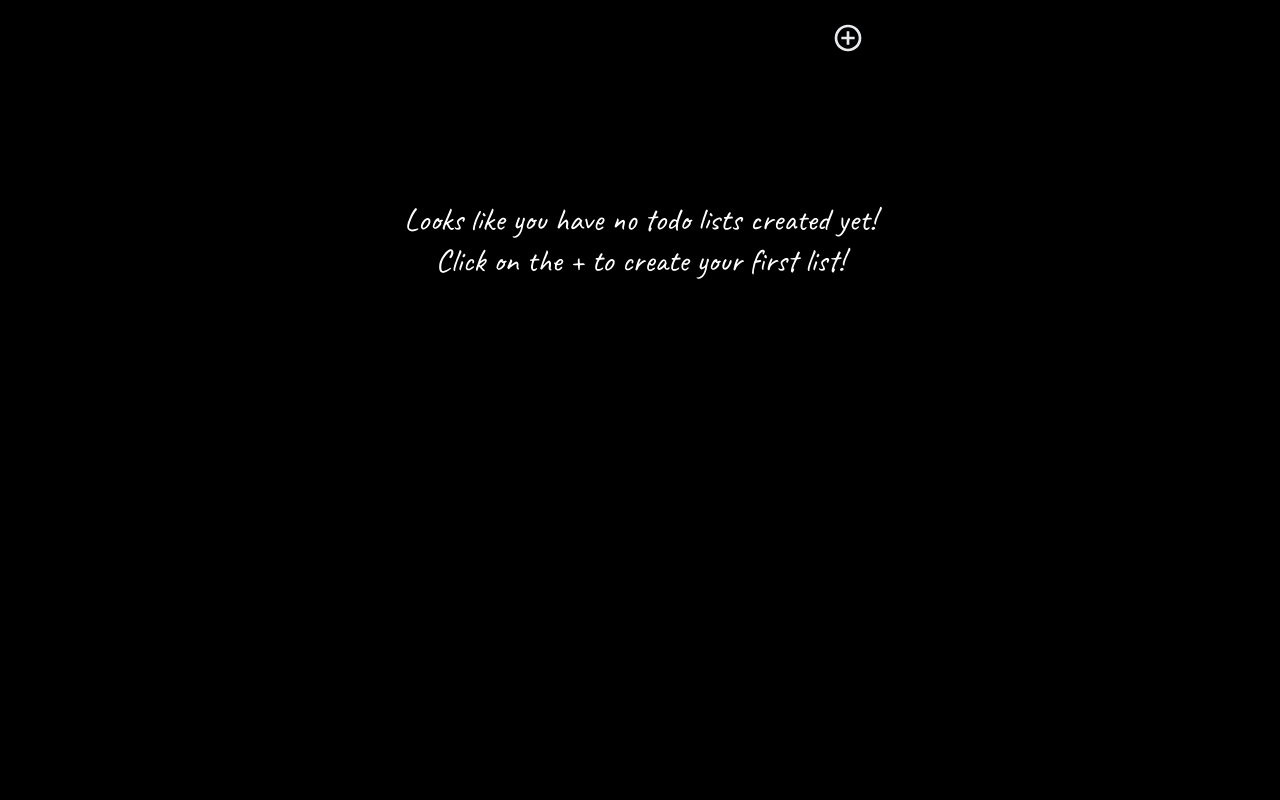
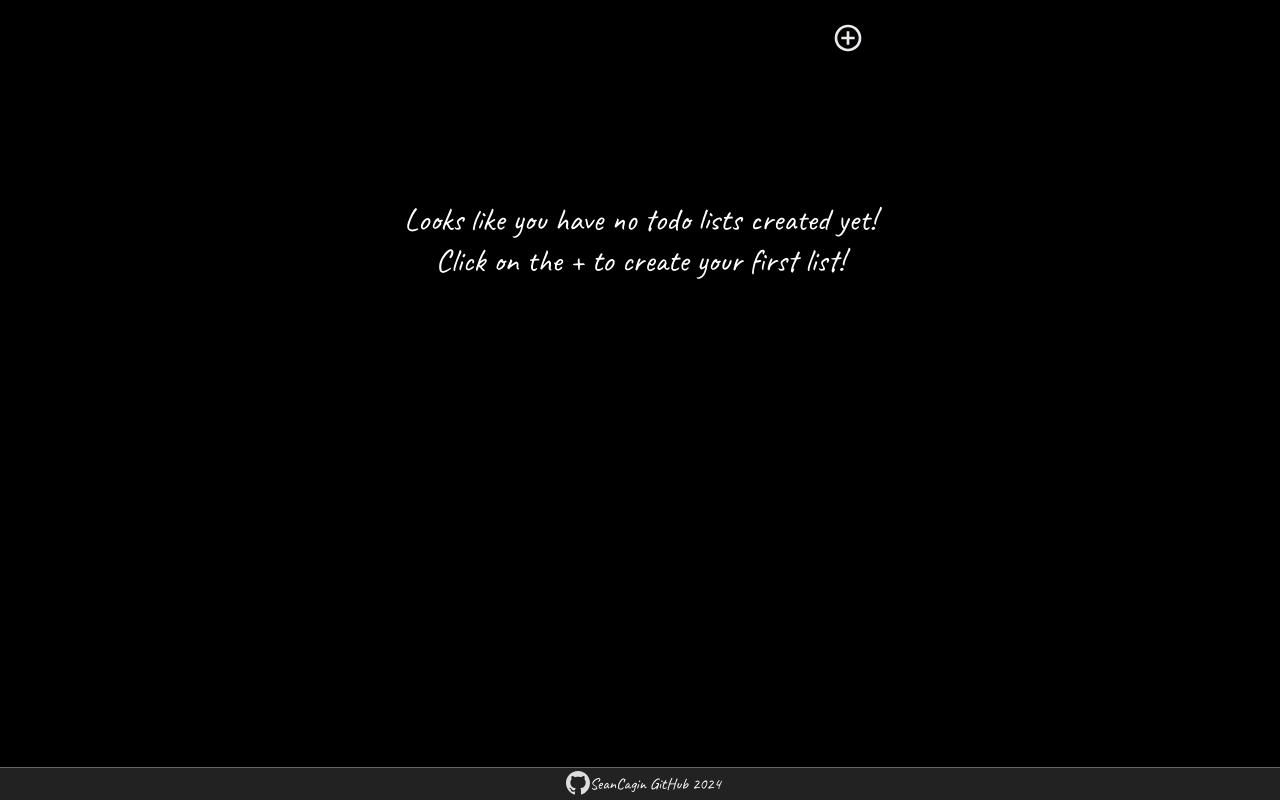
Before and after one commit to SeanCagin/todo-list, a website built with webpack: page src/index.html in a window 1280 px wide. Built offline with nearby package versions, Linux system fonts and the light colour scheme.

Commit message:
Fix minor bug, add footer, disable spellcheck
Fixed task edit still opening when task is marked as complete

```diff
--- a/src/index.html
+++ b/src/index.html
@@ -16,11 +16,15 @@
   <div class="list-holder">
     <div id="list-box"></div>
   </div>
+  <div class="footer">
+    <a href="https://github.com/SeanCagin/todo-list"><img src="<%=require('./assets/github.svg')%>"></a>
+    <a href="https://github.com/SeanCagin/todo-list">SeanCagin GitHub 2024</a>
+  </div>
   <dialog>
     <form action="" class="item-form">
       <div class="form-pair-holder">
         <label for="name" class="form-label">Name: </label>
-        <input type="text" minlength="1" maxlength="30" name="name" id="name" required />
+        <input type="text" minlength="1" maxlength="30" name="name" id="name" spellcheck="false" required />
       </div>
       <div class="form-pair-holder">
         <label for="priority" class="form-label">Priority: </label>
--- a/src/index.js
+++ b/src/index.js
@@ -4,6 +4,11 @@ import listItem from './listitem.js';
 import './styles.css';
 import deleteImage from './assets/exit.png'
 import addImage from './assets/add.svg'
+
+// TODO: Fix github pushing.
+// Change checkbox to a slider (ios style)
+// add saving functionality
+// Add uz watermark at the bottom
 
 
 const listController = (() => {
--- a/src/listmethods.js
+++ b/src/listmethods.js
@@ -41,6 +41,7 @@ function displayList() {
     listTitle.setAttribute('maxlength', 30);
     listTitle.setAttribute('minlength', 1);
     listTitle.setAttribute('required', true);
+    listTitle.setAttribute('spellCheck', false);
     const wrapperForm = document.createElement('form');
     wrapperForm.appendChild(listTitle);
 
@@ -100,13 +101,21 @@ function displayList() {
                     this.list[i].uncomplete();
                     taskHolder.classList.remove('complete');
                 }
+                renderInnerList();
             });
 
             if (this.list[i].isComplete) {
                 taskHolder.classList.add('complete');
                 completeBox.checked = true;
+            } else { // Only add edit event listener if the task is not yet completed
+                taskHolder.addEventListener('click', (e) => {
+                    e.stopImmediatePropagation();
+                    this.list[i].update(() => {
+                        renderInnerList();
+                        return;
+                    });
+                });
             }
-
 
             if (this.list[i].priority == '1') {
                 taskHolder.classList.toggle('priority1');
@@ -146,26 +155,13 @@ function displayList() {
 
             topHolder.appendChild(leftHalf);
             topHolder.appendChild(rightHalf);
-
-
             taskHolder.appendChild(topHolder);
-
-            taskHolder.addEventListener('click', (e) => {
-                e.stopImmediatePropagation();
-                this.list[i].update(() => {
-                    renderInnerList();
-                    return;
-                });
-            });
-
             listGrid.appendChild(taskHolder);
         }
         if (this.list.length == 0) {
             listGrid.classList.add('empty');
             listGrid.append(placeHolderText);
         }
-
-
     };
     listTitle.focus();
     renderInnerList();
--- a/src/styles.css
+++ b/src/styles.css
@@ -210,13 +210,6 @@ form.item-form button:hover {
   justify-content: space-between;
   margin-top: 1.5rem;
 }
-input[type="checkbox"] {
-  color: var(--sixth-color);
-  background-color: var(--sixth-color);
-  accent-color: var(--sixth-color);
-  border: none;
-  outline: none;
-}
 .list.complete {
   color: var(--sixth-color);
   background-color: var(--fifth-color);
@@ -236,3 +229,33 @@ input[type="checkbox"] {
   text-underline-offset: 0.5rem;
   width: 90%;
 }
+input[type="checkbox"] {
+  color: var(--sixth-color);
+  background-color: var(--sixth-color);
+  accent-color: var(--sixth-color);
+  border: none;
+  outline: none;
+  /* What you are looking for
+  is called a slider switch */
+}
+.footer {
+  padding: 0.2rem;
+  width: 100%;
+  background-color: var(--tertiary-color);
+  position: fixed;
+  bottom: 0;
+  display: flex;
+  align-items: center;
+  justify-content: center;
+  border-top: 0.1rem solid var(--fourth-color);
+}
+.footer img {
+  width: 1.5rem;
+  margin-bottom: -0.2rem;
+  color: var(--primary-color);
+}
+.footer a {
+  font-size: 1rem;
+  text-decoration: none;
+  color: var(--primary-color);
+}
```
Also changed, not shown: src/assets/github.svg (added).
